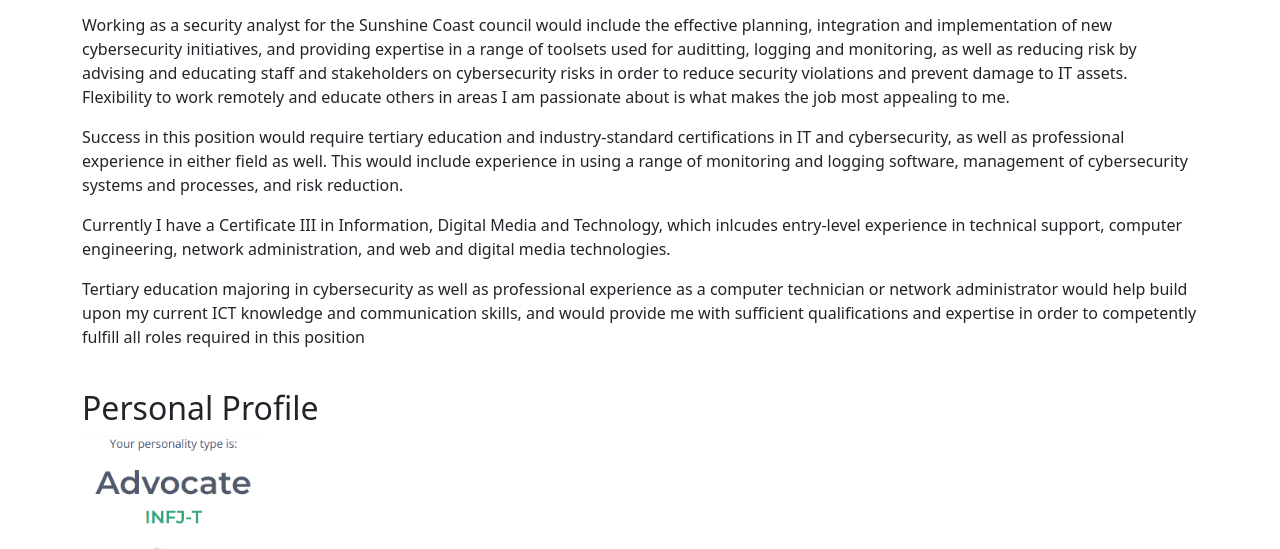
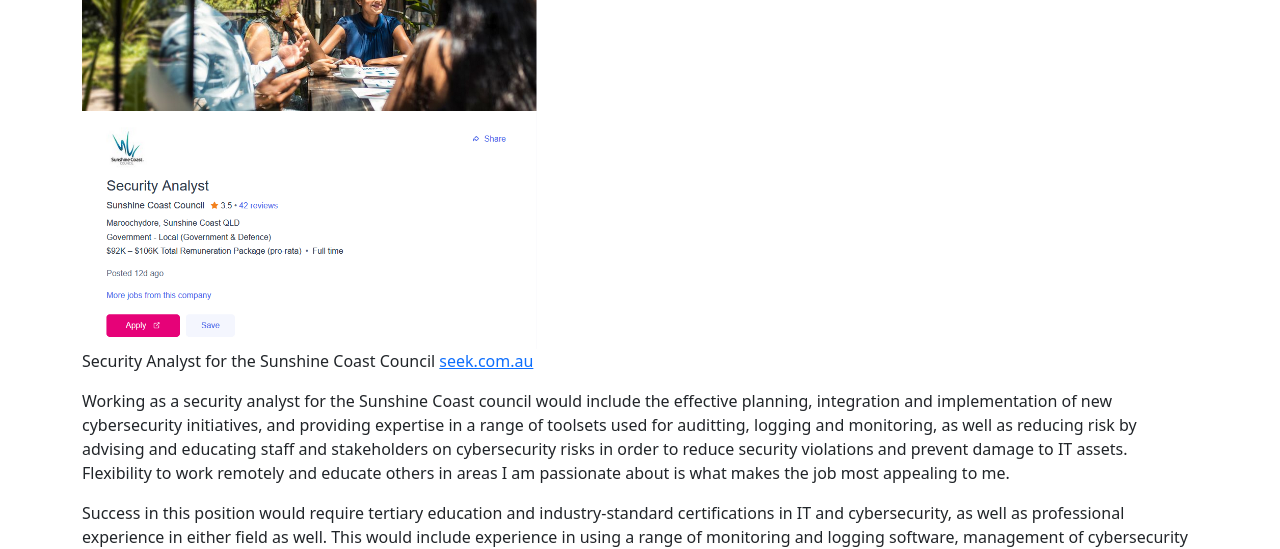
Before and after one commit to JordanBrazier/A1-MyProfile, a plain HTML site: page index.html in a window 1280 px wide. Shown: the part 686-1235 px from the top of the page. Drawn offline with nearby package versions, Linux system fonts and the light colour scheme.

Commit message:
Update index.html

```diff
--- a/index.html
+++ b/index.html
@@ -26,7 +26,7 @@
         <p> I am still not entirely sure of what I want to study during my time at RMIT, however, currently I hope to gain industry-leading knowledge in cyber-security, website development, networking and artificial intelligence, and to grow my communication and teamwork skills by working productively in teams and groups of likeminded peers.</p>
         <br>
         <h2>Ideal Job</h2>
-        <img src="Screenshot_43.png" height="400px">
+        <img src="jobapp.png" height="400px">
         <p>Security Analyst for the Sunshine Coast Council <a href="https://www.seek.com.au/job/58305919?type=standout#sol=5a570891f6d61ebe7027adb77146f1af7ef47dd3">seek.com.au</a></p>
         <p>Working as a security analyst for the Sunshine Coast council would include the effective planning, integration and implementation of new cybersecurity initiatives, and providing expertise in a range of toolsets used for auditting, logging and monitoring, as well as reducing risk by advising and educating staff and stakeholders on cybersecurity risks in order to reduce security violations and prevent damage to IT assets. Flexibility to work remotely and educate others in areas I am passionate about is what makes the job most appealing to me.</p>
         <p>Success in this position would require tertiary education and industry-standard certifications in IT and cybersecurity, as well as professional experience in either field as well. This would include experience in using a range of monitoring and logging software, management of cybersecurity systems and processes, and risk reduction. </p>
```
